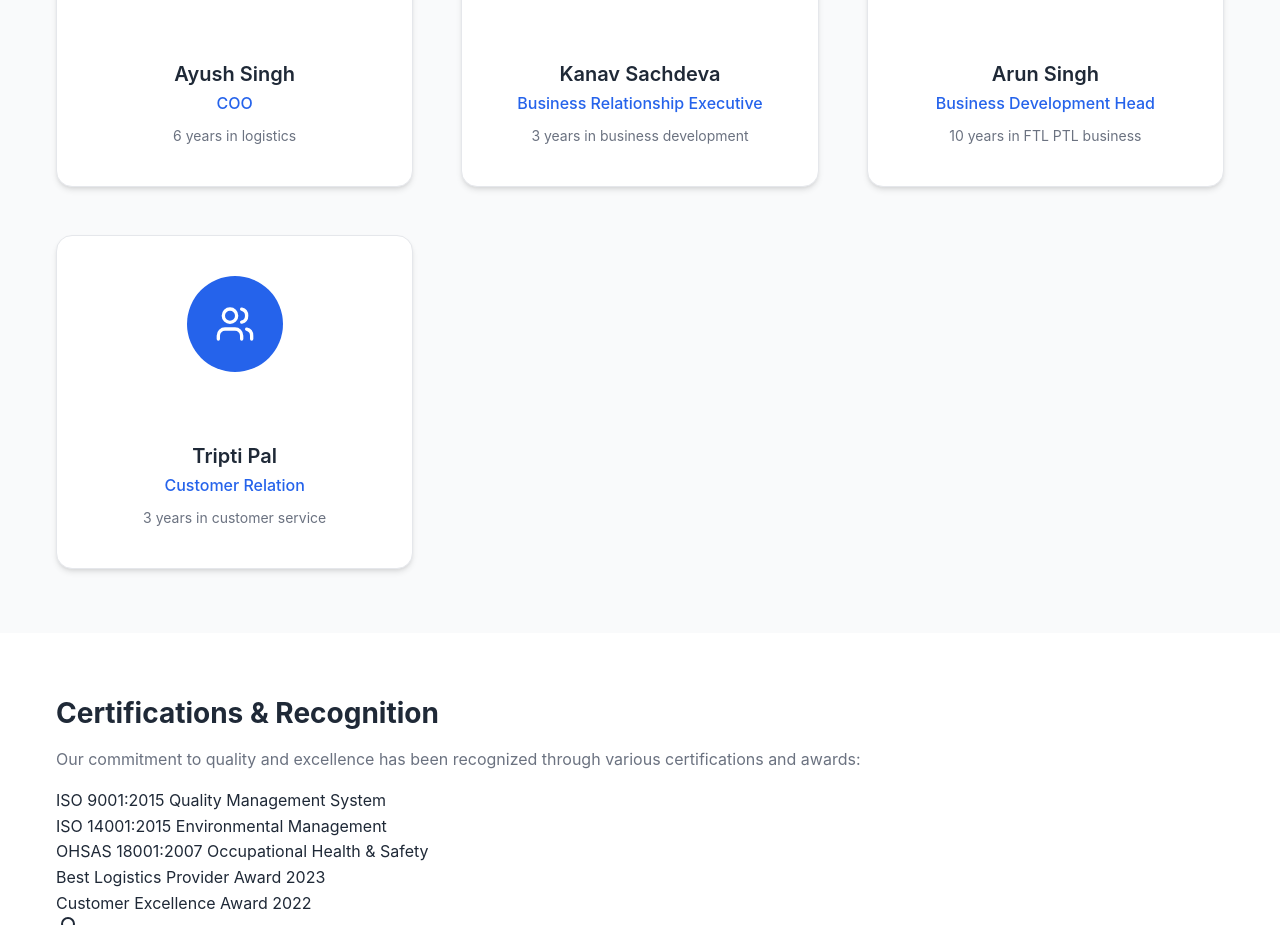
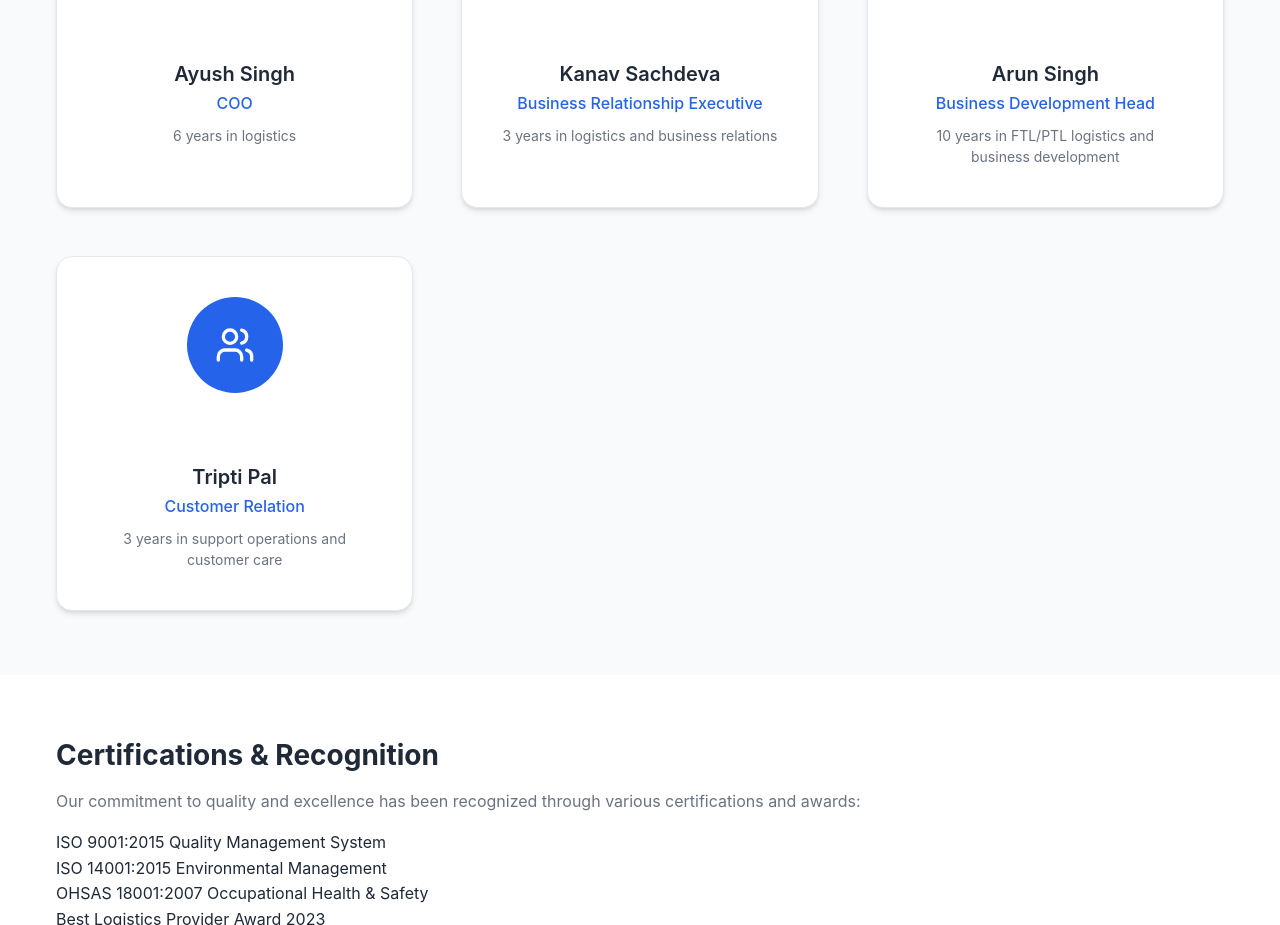
Before and after one commit to PriyanshVijay26/shree-ashtavinayak-logistics, a React (Create React App) app: page /about in a window 1280 px wide. Shown: the part 3400-4325 px from the top of the page. Built offline with nearby package versions, Linux system fonts and the light colour scheme.

Commit message:
added logistics in about

```diff
--- a/src/pages/About.tsx
+++ b/src/pages/About.tsx
@@ -74,19 +74,19 @@ const About: React.FC = () => {
     {
       name: 'Kanav Sachdeva',
       position: 'Business Relationship Executive',
-      experience: '3 years in business development',
+      experience: '3 years in logistics and business relations',
       image: '/api/placeholder/150/150'
     },
     {
       name: 'Arun Singh',
       position: 'Business Development Head',
-      experience: '10 years in FTL PTL business',
+      experience: '10 years in FTL/PTL logistics and business development',
       image: '/api/placeholder/150/150'
     },
     {
       name: 'Tripti Pal',
       position: 'Customer Relation',
-      experience: '3 years in customer service',
+      experience: '3 years in support operations and customer care',
       image: '/api/placeholder/150/150'
     }
   ];
```
